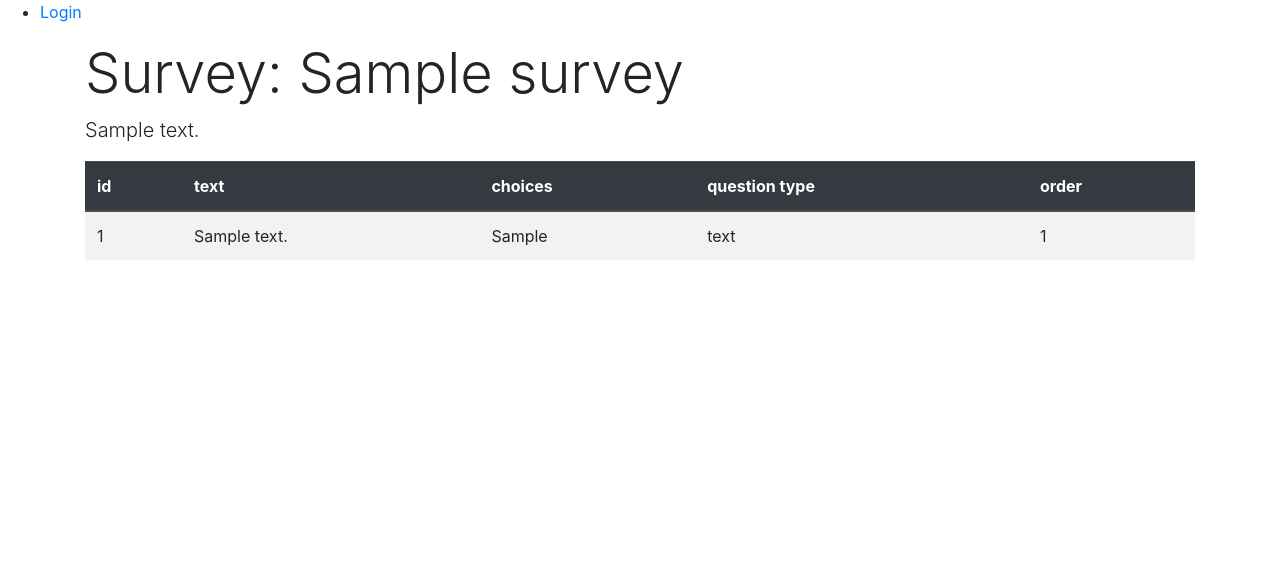
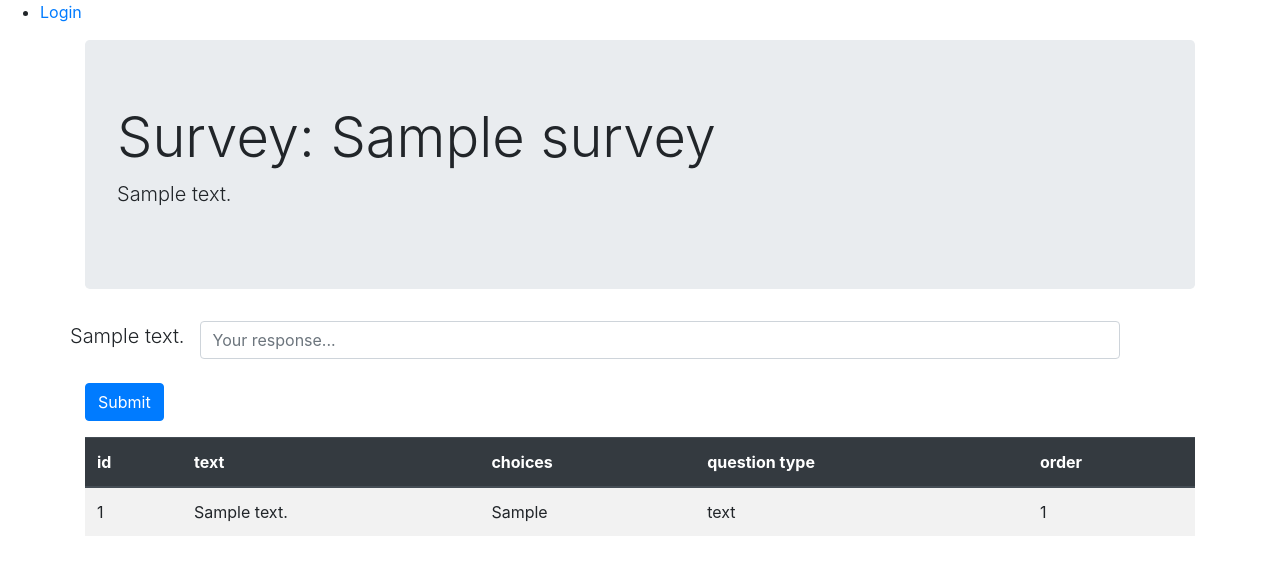
Before and after one commit to cicorias/njit-is601-project, a Django app: page /survey/1/ in a window 1280 px wide. Shown: the top 575 px of the page. Run offline with Django 3.2, Linux system fonts and the light colour scheme; tables that the repository leaves empty hold one stand-in row (values such as "Sample post"); some libraries are stand-ins or nearby versions.

Commit message:
working form

```diff
--- a/surveysite/survey/models.py
+++ b/surveysite/survey/models.py
@@ -54,6 +54,10 @@ class Question(models.Model):
         #  msg += "{}".format(self.get_clean_choices())
         return 'Survey: {} - Question: {}'.format(self.survey.name, self.text)
 
+    @property
+    def button_choices(self):
+        return str(self.choices).split(',')
+
     class Meta(object):
         verbose_name = 'question'
         verbose_name_plural = 'questions'
--- a/surveysite/survey/templates/survey/base.html
+++ b/surveysite/survey/templates/survey/base.html
@@ -29,6 +29,10 @@
     {% block content %}
     {% endblock %}
   </div>
+  <div class="container debug">
+    {% block debug %}
+    {% endblock %}
+  </div>
   <script src="{% static 'js/jquery-3.5.1.min.js' %}"></script>
   <script src="{% static 'js/bootstrap.bundle.js' %}"></script>
     {% block script %}
--- a/surveysite/survey/templates/survey/response.html
+++ b/surveysite/survey/templates/survey/response.html
@@ -1,12 +1,65 @@
 {% extends "survey/base.html" %}
 {% block title %}Survey: {{ survey.name }}{% endblock %}
+
+
 {% block content %}
+<div class="jumbotron">
+    <h1 class="display-4">Survey: {{survey.name}}</h1>
+    <p class="lead">
+        {{ survey.description }}
+    </p>
+</div>
+<form method="post">
+    {% csrf_token %}
+    <input type="hidden" name="survey_id" value="{{ survey.id }}">
+    {% for question in survey.questions.all %}
+    <input type="hidden" name="question_id" value="{{ question.id }}">
+    {% if question.question_type == 'text' %}
+    <div class="form-group row">
+        <p class="lead">
+            {{ question.text }}
+        </p>
+        <!-- <label for="{{question.id}}" class="col-sm-2 col-form-label">Your response:</label> -->
+        <div class="col-sm-10">
+            <input type="text" class="form-control" id="{{question.id}}" name="questionresponse_{{question.id}}" placeholder="Your response...">
+        </div>
+    </div>
+    {% elif question.question_type == 'radio' %}
+    <div class="form-group row">
+    <p class="lead">
+        {{ question.text }}
+    </p>
+    </div>
+    {% for c_value in question.button_choices %}
+    <div class="form-check">
+        <div class="form-group row">
+            <input class="form-check-input" type="radio" name="questionresponse_{{question.id}}" id="q{{question.id}}{{c_value}}"
+                value="{{c_value}}" required>
+            <label class="form-check-label" for="q{{question.id}}{{c_value}}">
+                {{ c_value }}
+            </label>
+        </div>
+    </div>
+    {% endfor %}
 
-<h1 class="display-4">Survey: {{survey.name}}</h1>
+    {% else %}
+    <div>
+        <h2>INVALID QUESTION TYPE</h2>
+        <h4>{{ question.question_type }}</h4>
+    </div>
+    {% endif %}
 
-<p class="lead">
-    {{ survey.description }}
-  </p>
+    {% endfor %}
+    <!-- survey.questions.all -->
+    <div class="form-group row">
+        <div class="col-sm-10">
+            <button type="submit" class="btn btn-primary">Submit</button>
+        </div>
+    </div>
+</form>
+{% endblock %}
+
+{% block debug %}
 <table class="table table-striped">
     <thead class="thead-dark">
         <tr>
--- a/surveysite/survey/templates/survey/survey_list.html
+++ b/surveysite/survey/templates/survey/survey_list.html
@@ -1,6 +1,5 @@
 {% extends 'survey/base.html' %}
 {% block title %}Current Surveys{% endblock %}
-
 {% block content %}
 <h1>Your list of Surveys</h1>
 <p>Clicking and item will launch the Survey.</p>
--- a/surveysite/survey/views.py
+++ b/surveysite/survey/views.py
@@ -33,6 +33,9 @@ class SurveyView(View):
 
         return render(request, 'survey/response.html', context)
 
+    def post(self, request: HttpRequest, *args: Tuple, **kwargs: Dict[str, Any]):
+        return HttpResponse('thanks')
+
 
 # def index2(request: HttpRequest) -> HttpResponse:
 #     return SurveyList()
```
